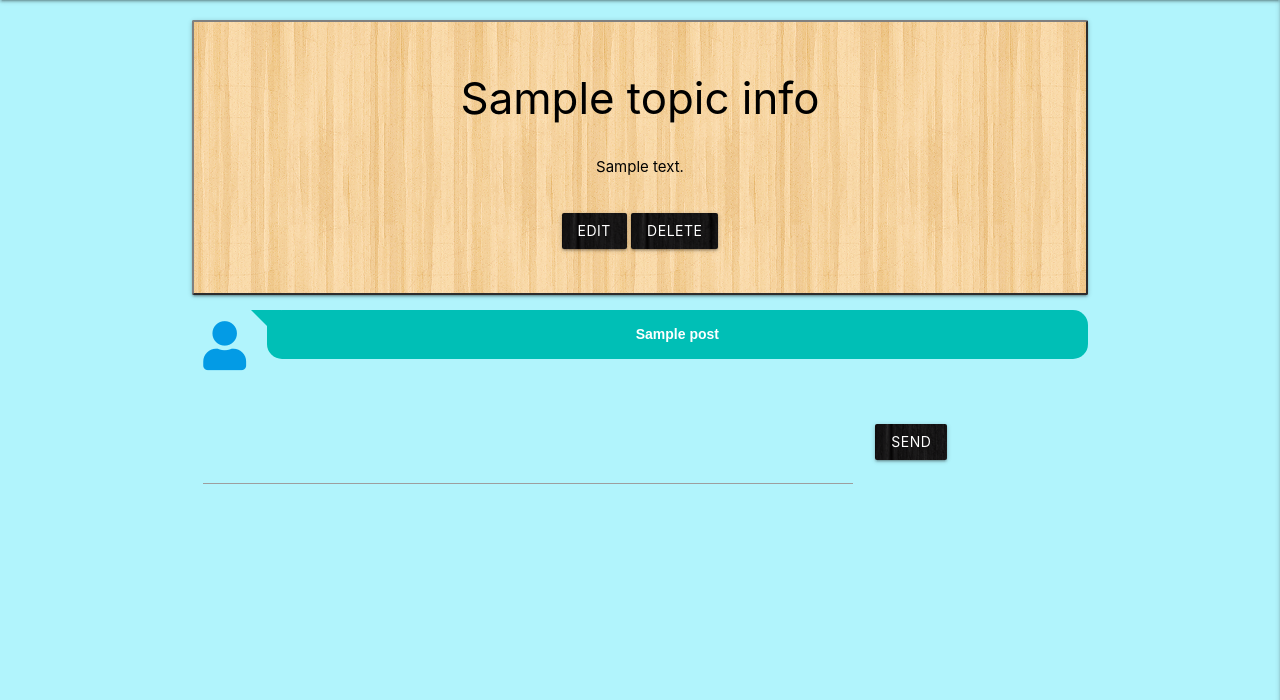
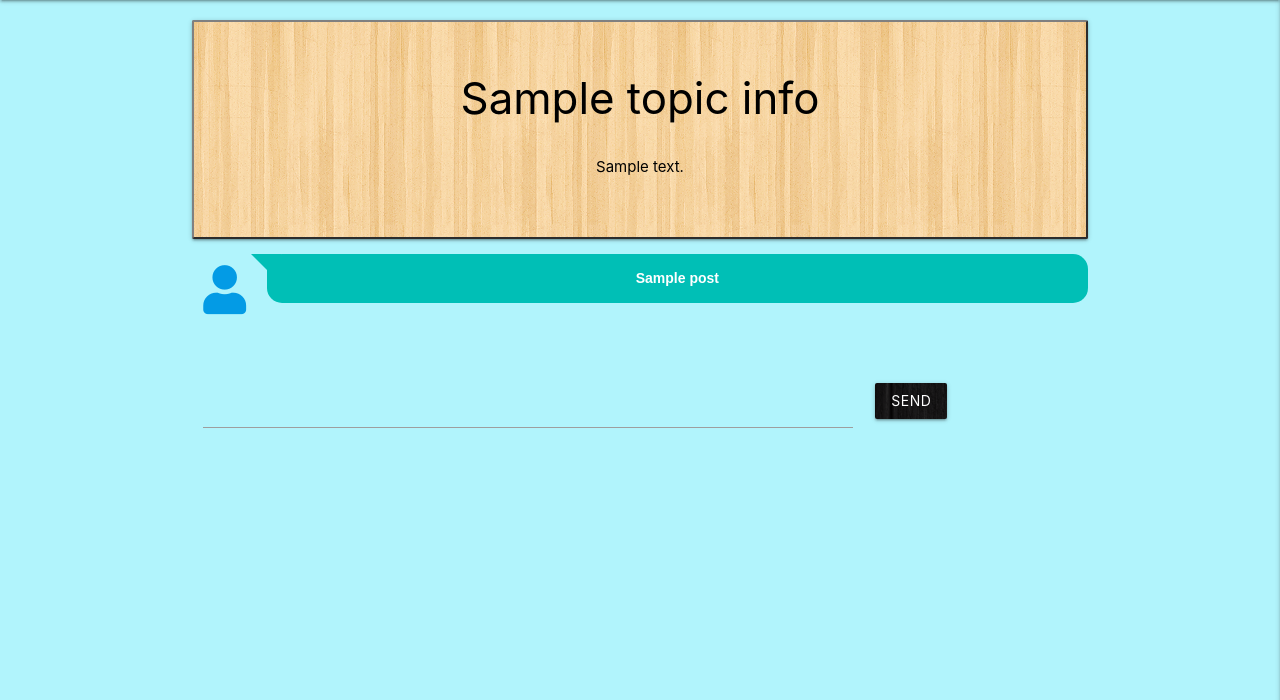
Before and after one commit to JuanBrachoDev/Virtual-Parlay, a Flask app: template templates/discussion.html in a window 1280 px wide. Shown: the part 64-764 px from the top of the page. Run offline with Flask 2, Linux system fonts and the light colour scheme; the template is opened without the code that fills it: most values are stand-ins (such as "Sample title", 1, 10 or a date in 2020); some libraries are stand-ins or nearby versions.

Commit message:
Fixed indentation and improved layout in templates.

```diff
--- a/templates/discussion.html
+++ b/templates/discussion.html
@@ -8,11 +8,13 @@
             <div class="row">
                 <p class="col s12 center-align">{{ topic_info.description }}</p>
             </div>
+            {% if topic_info.author == session['user_id'] %}
                 <!-- Edit/Delete buttons -->
                 <div class="row center-align">
                     <button class="btn" onclick="showTopicEdit()" type="button">Edit</button>
                     <a class="btn" href="{{ url_for('delete_topic', topic=topic_info._id) }}">Delete</a>
                 </div>
+            {% endif %}
         </div>
         <!-- Edit Topic form -->
         <div id="edit_topic_area" class="row card-panel hide">
@@ -44,8 +46,7 @@
                 {% if post.author == session['user_id'] %}
                     <!-- Own posts -->
                     <div class="row post own-post">
-                        <div class="col s11 speech-bubble chat-right post">
-                            <div>
+                        <div class="col s1">
                             <!-- Edit/Delete button -->
                             <a class="dropdown-trigger post-options-button" href="#" data-target="post-options_{{ post._id }}">
                                 <i class="fa fa-ellipsis-v" aria-hidden="true"></i>
@@ -57,6 +58,7 @@
                                 <li><a href="{{ url_for('delete_post', post=post._id) }}">Delete</a></li>
                             </ul>
                         </div>
+                        <div class="col s10 speech-bubble chat-right post">
                             <!-- Post Edit form -->
                             <div id="edit_post_area_{{ post._id }}" class="hide">
                                 <form method="POST" action="{{ url_for('edit_post', post=post._id) }}">
@@ -99,13 +101,13 @@
                 {% endif %}
             {% endfor %}
         </div>
-        <!-- Post Edit form -->
+        <!-- New Post form -->
         <form class="row fixed-bottom" method="POST" action="{{ url_for('discussion', topic=topic_info._id) }}">
             <div class="col s9 input-field">
                 <textarea id="post" name="post" type="text" class="materialize-textarea" required></textarea>
                 <label for="post"></label>
             </div>
-            <div class="col s3">
+            <div class="col s3 input-field">
                 <button class="btn" type="submit">Send</button>
             </div>
         </form>
--- a/templates/edit_profile.html
+++ b/templates/edit_profile.html
@@ -1,10 +1,10 @@
 {% extends "base.html" %}
 {% block content %}
-<h3 class="center-align">User's Profile</h3>
     <div class="container">
         <!-- Edit Profile form -->
         <form method="POST" action="{{ url_for('edit_profile', user_id=session['user_id']) }}">
             <div class="card-panel">
+                <h3 class="center-align">User's Profile</h3>
                 <div class="row">
                     <!-- Display Name -->
                     <div class="col s12 center-align input-field">
--- a/templates/profile.html
+++ b/templates/profile.html
@@ -1,7 +1,8 @@
 {% extends "base.html" %}
 {% block content %}
+    <div class="container">
+        <div class="card-panel">
             <h3 class="center-align">{{ user.display_name }}'s Profile</h3>
-    <div class="container">
             <!-- Profile picture -->
             <div class="center-align">
                 <img class="profile-picture" src="{{ url_for('static', filename='images/logo.png') }}" alt="Profile Picture">
@@ -20,4 +21,5 @@
                 </div>
             {% endif %}
         </div>
+    </div>
 {% endblock %}
```
Also changed, not shown: templates/index.html (indentation only), templates/register.html (indentation only). Lines whose indentation alone changed are shown as unchanged.
